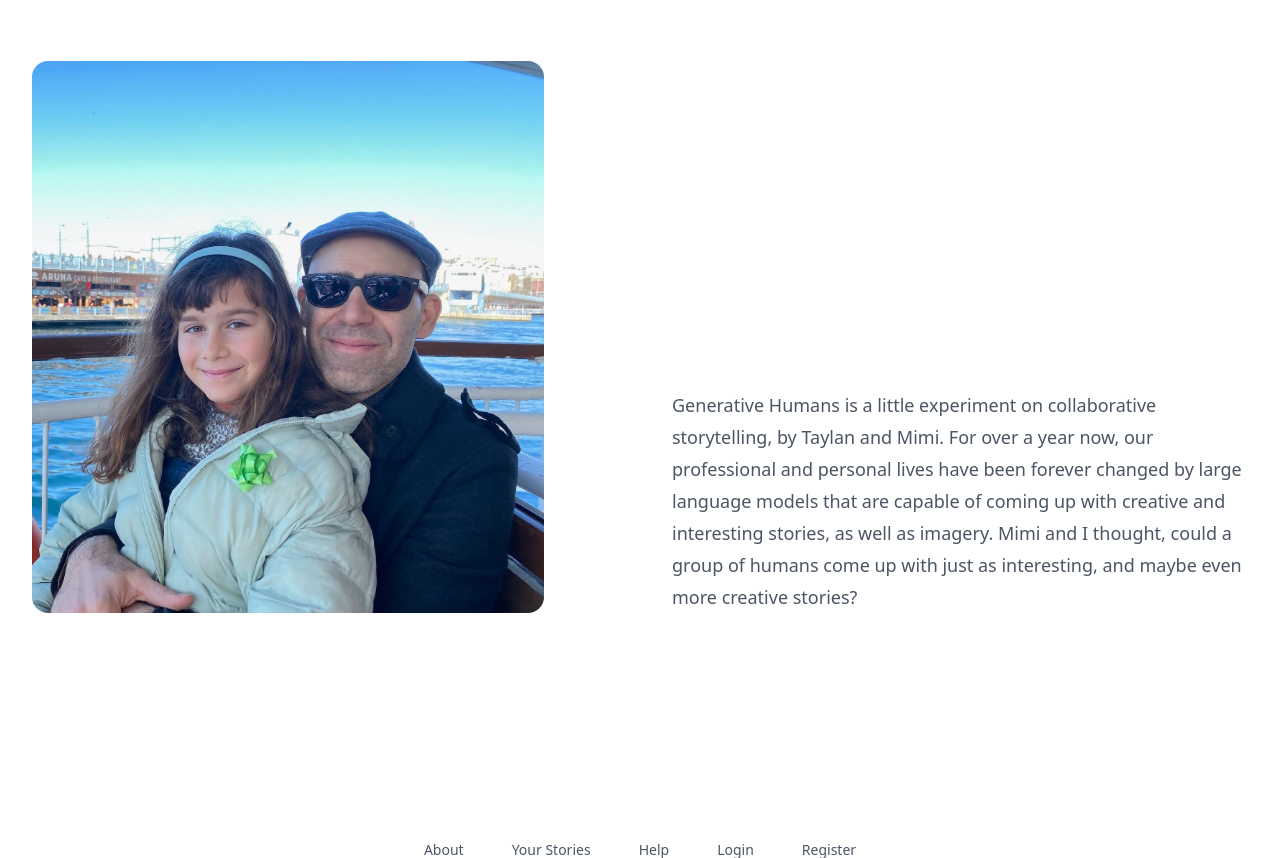
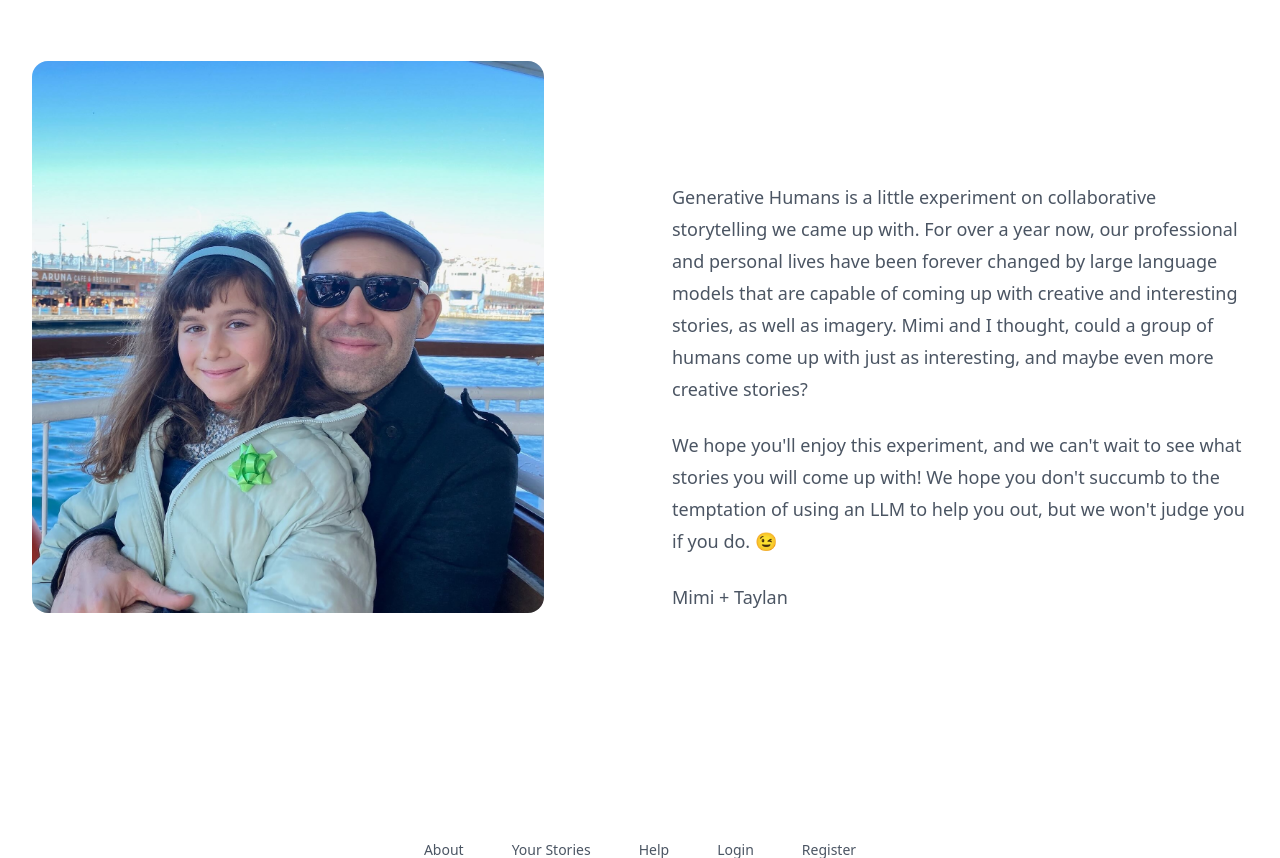
Before and after one commit to taylanpince/generative-humans, a Django app: page /about/ in a window 1280 px wide. Shown: the part 171-1029 px from the top of the page. Run offline with Django 5.2, Linux system fonts and the light colour scheme; style sheets or scripts are compiled from the project's sources; some web fonts are replaced.

Commit message:
Add favicon, improve about

```diff
--- a/generative_humans/templates/about.html
+++ b/generative_humans/templates/about.html
@@ -13,7 +13,13 @@
       </div>
       <div class="w-full lg:max-w-xl lg:flex-auto">
         <p class="mt-6 text-lg leading-8 text-gray-600">
-          Generative Humans is a little experiment on collaborative storytelling, by Taylan and Mimi. For over a year now, our professional and personal lives have been forever changed by large language models that are capable of coming up with creative and interesting stories, as well as imagery. Mimi and I thought, could a group of humans come up with just as interesting, and maybe even more creative stories?
+          Generative Humans is a little experiment on collaborative storytelling we came up with. For over a year now, our professional and personal lives have been forever changed by large language models that are capable of coming up with creative and interesting stories, as well as imagery. Mimi and I thought, could a group of humans come up with just as interesting, and maybe even more creative stories?
+        </p>
+        <p class="mt-6 text-lg leading-8 text-gray-600">
+          We hope you'll enjoy this experiment, and we can't wait to see what stories you will come up with! We hope you don't succumb to the temptation of using an LLM to help you out, but we won't judge you if you do. 😉
+        </p>
+        <p class="mt-6 text-lg leading-8 text-gray-600">
+          Mimi + Taylan
         </p>
       </div>
     </div>
--- a/generative_humans/templates/base.html
+++ b/generative_humans/templates/base.html
@@ -8,6 +8,7 @@
     <title>Generative Humans</title>
     <link rel="stylesheet" href="{% static 'src/output.css' %}">
     <link rel="stylesheet" href="https://rsms.me/inter/inter.css">
+    <link rel="icon" href="{% static 'img/storybook.svg' %}" sizes="any" type="image/svg+xml">
 </head>
 <body>
     <div class="bg-white">
```
Also changed, not shown: 1 other file.
